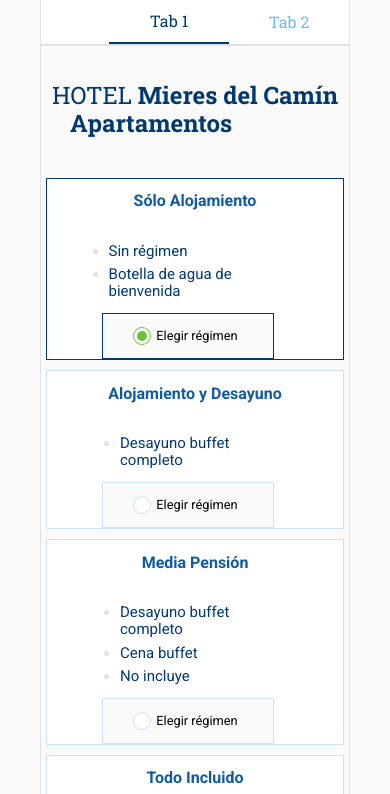
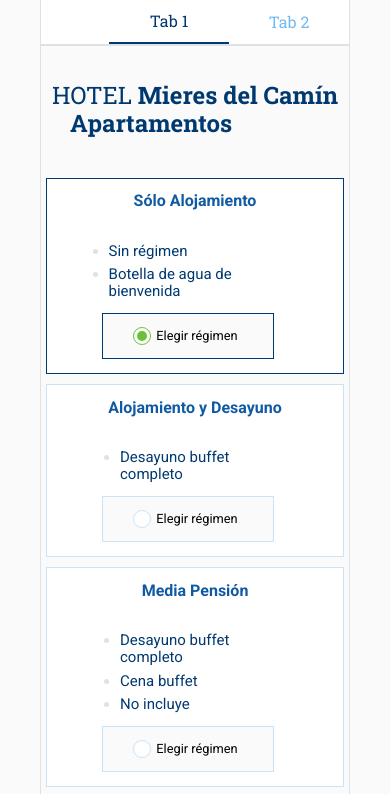
Before and after one commit to galoaragoneses/the_cocktail_hotels, a website: page index.html in a window 390 px wide. Shown: the top 794 px of the page. Drawn offline with Linux system fonts and the light colour scheme.

Commit message:
Fix IE11 Responsive Behaviour

```diff
--- a/assets/css/src/blocks/tab1.scss
+++ b/assets/css/src/blocks/tab1.scss
@@ -103,6 +103,8 @@
     flex-direction: column;
 
     .room-type-item {
+      flex: none;
+
       flex-direction: row;
       align-items: center;
       padding-bottom: 0px;
@@ -125,7 +127,6 @@
         -webkit-transform: none;
         transform: none;
         width: 170px;
-        margin-right: 14px;
         margin: 0 14px 0 0;
       }
     }
@@ -142,6 +143,10 @@
       flex-wrap: wrap;
       font-size: 80%;
       justify-content: center;
+
+      label.button {
+        margin: 0 14px 14px 0;
+      }
     }
   }
 }
--- a/assets/css/src/blocks/tab2.scss
+++ b/assets/css/src/blocks/tab2.scss
@@ -121,9 +121,6 @@
       .include-list {
         display: flex;
         justify-content: space-between;
-        ul {
-          flex: 1;
-        }
       }
       .more-information-note {
         font-weight: 800;
@@ -142,12 +139,25 @@
     .optional-service {
       .main-information {
         flex-direction: column;
+        justify-content: space-around;
         align-items: center;
-        .optional-service-image img {width: 100%;}
+
+        .optional-service-image {
+          flex-shrink: 0;
+          max-width: 100%;
+        }
+
+        .optional-service-image img {
+          width: 100%;
+          height: auto;
+        }
+        .optional-service-description {
+          max-width: calc(100% - 58px);
+        }
         .more-information-link {
           padding-left: 46px;
           &:before {
-            left: 0px;
+            left:30px !important;
           }
         }
       }
--- a/index.html
+++ b/index.html
@@ -163,7 +163,7 @@
 					</ul>
 					<ul>
 						<li><span>Baño de vapor herbal: baño de bapor con hierbas del sudeste asiático</span></li>
-						<li><span>Rain shower</li>
+						<li><span>Rain shower</span></li>
 					</ul>
 				</div>
 				<p class="more-information-note">Valores no acumulables a otras promociones similares</p>
```
Also changed, not shown: assets/css/application.css.
